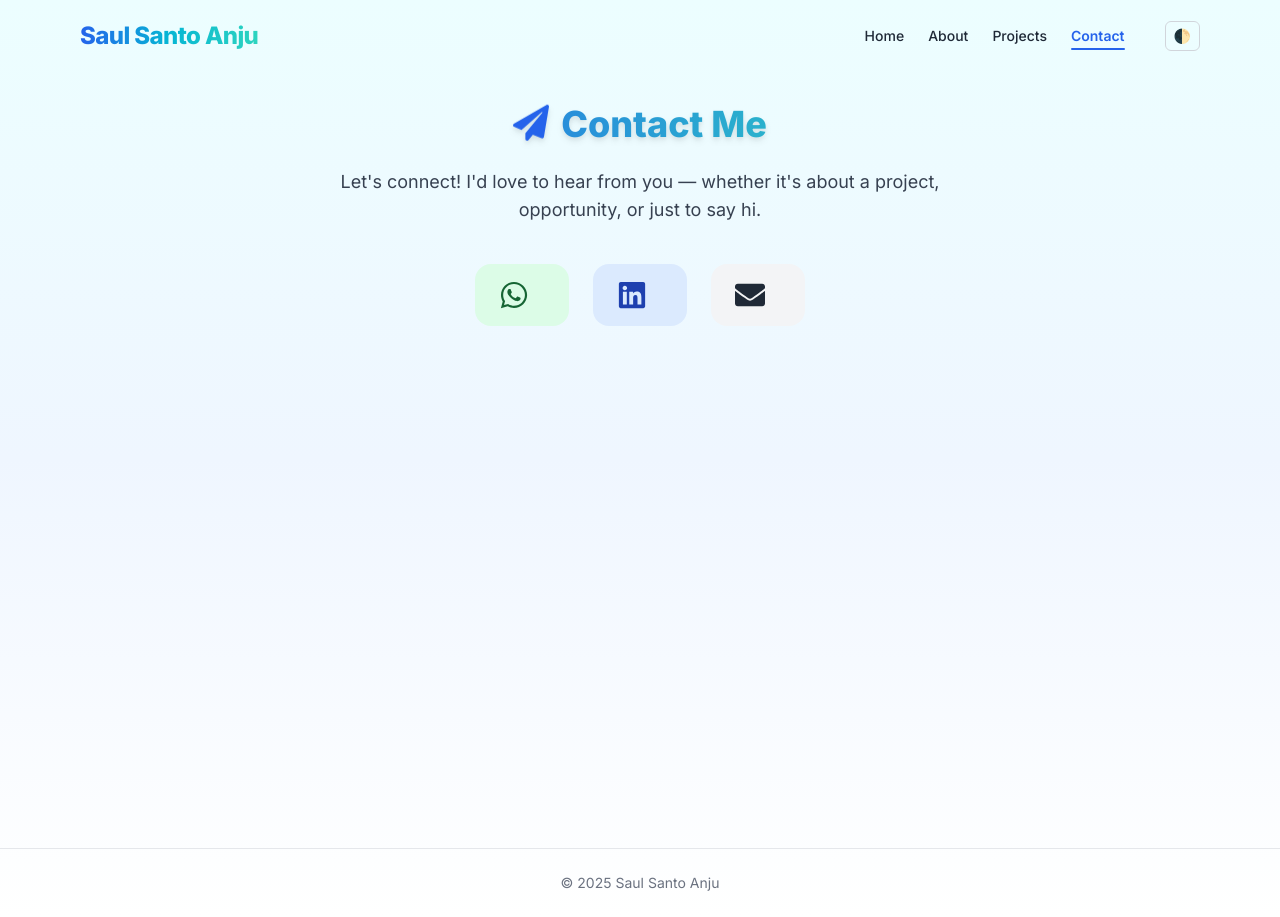
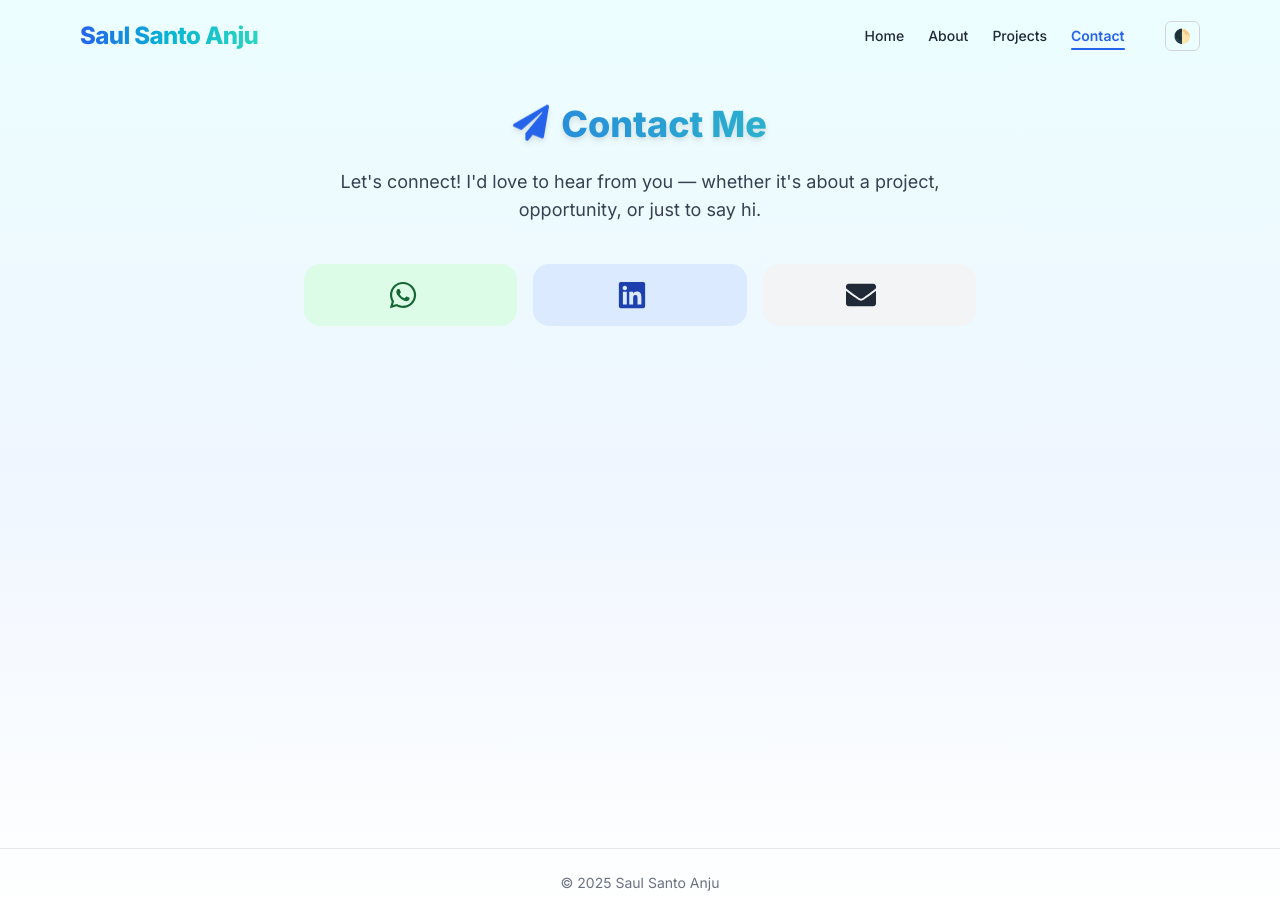
Before and after one commit to saulsanto22/my-portfolio, a Next.js app: page /contact in a window 1280 px wide. Built offline with nearby package versions, Linux system fonts and the light colour scheme.

Commit message:
feat:update page contact and refactor code

```diff
--- a/app/contact/page.js
+++ b/app/contact/page.js
@@ -19,16 +19,16 @@ export default function ContactPage() {
           Let&apos;s connect! I&apos;d love to hear from you — whether it&apos;s about a project, opportunity, or just to say hi.
         </p>
 
-        <div className="flex flex-col md:flex-row justify-center items-center gap-6 text-lg">
+       <div className="flex flex-col gap-4 md:grid md:grid-cols-1 lg:grid-cols-3 justify-center items-stretch text-lg">
           {/* WhatsApp */}
           <a
             href="https://wa.me/62882000978708"
             target="_blank"
             rel="noopener noreferrer"
-            className="group flex items-center gap-4 px-6 py-4 rounded-2xl bg-green-100 dark:bg-green-900 text-green-800 dark:text-green-300 hover:scale-105 hover:shadow-xl transition-all duration-300"
+            className="group flex items-center justify-center gap-4 px-6 py-4 rounded-2xl bg-green-100 dark:bg-green-900 text-green-800 dark:text-green-300 hover:scale-105 hover:shadow-xl transition-all duration-300 w-full"
           >
             <FaWhatsapp className="text-3xl group-hover:animate-bounce" />
-            <span className="font-semibold"></span>
+            <span className="font-semibold text-center"></span>
           </a>
 
           {/* LinkedIn */}
@@ -36,19 +36,19 @@ export default function ContactPage() {
             href="https://id.linkedin.com/in/saul-santo-anju-5269081a7"
             target="_blank"
             rel="noopener noreferrer"
-            className="group flex items-center gap-4 px-6 py-4 rounded-2xl bg-blue-100 dark:bg-blue-900 text-blue-800 dark:text-blue-300 hover:scale-105 hover:shadow-xl transition-all duration-300"
+            className="group flex items-center justify-center gap-4 px-6 py-4 rounded-2xl bg-blue-100 dark:bg-blue-900 text-blue-800 dark:text-blue-300 hover:scale-105 hover:shadow-xl transition-all duration-300 w-full"
           >
             <FaLinkedin className="text-3xl group-hover:animate-bounce" />
-            <span className="font-semibold"></span>
+            <span className="font-semibold text-center"></span>
           </a>
 
           {/* Email */}
           <a
             href="mailto:saul.santoa@gmail.com"
-            className="group flex items-center gap-4 px-6 py-4 rounded-2xl bg-gray-100 dark:bg-gray-800 text-gray-800 dark:text-gray-200 hover:scale-105 hover:shadow-xl transition-all duration-300"
+            className="group flex items-center justify-center gap-4 px-6 py-4 rounded-2xl bg-gray-100 dark:bg-gray-800 text-gray-800 dark:text-gray-200 hover:scale-105 hover:shadow-xl transition-all duration-300 w-full"
           >
             <FaEnvelope className="text-3xl group-hover:animate-ping" />
-            <span className="font-semibold"></span>
+            <span className="font-semibold text-center"></span>
           </a>
         </div>
       </div>
```
